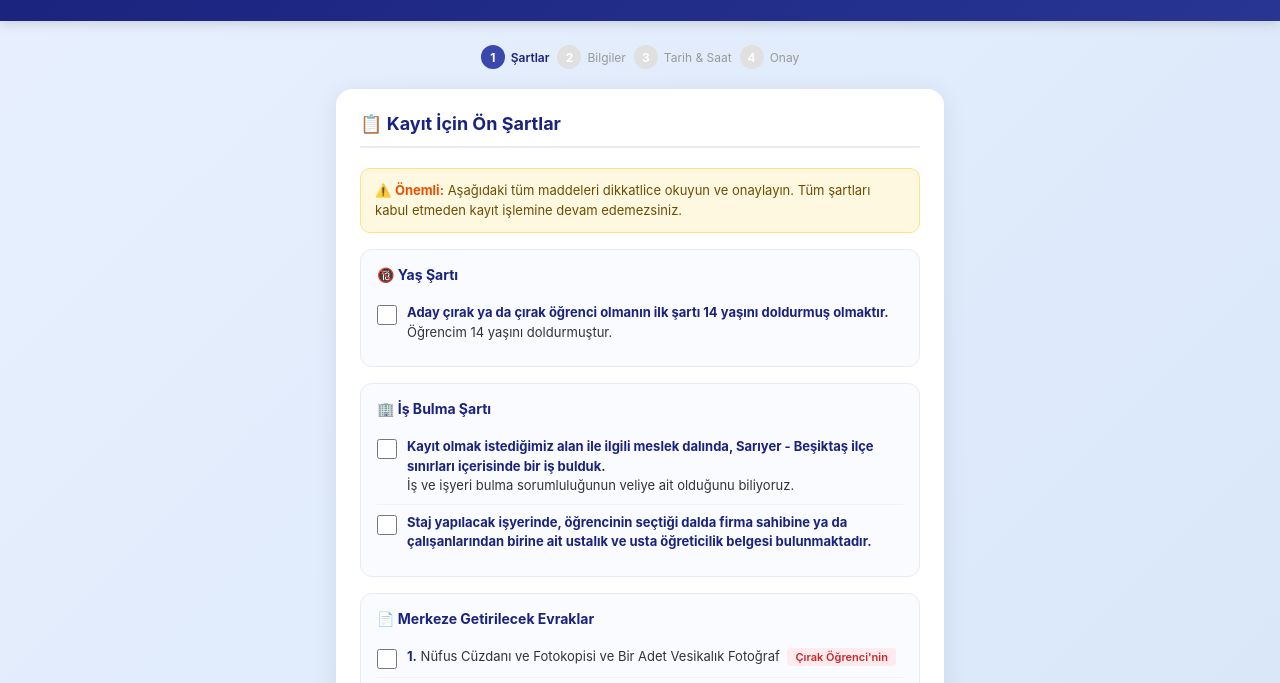
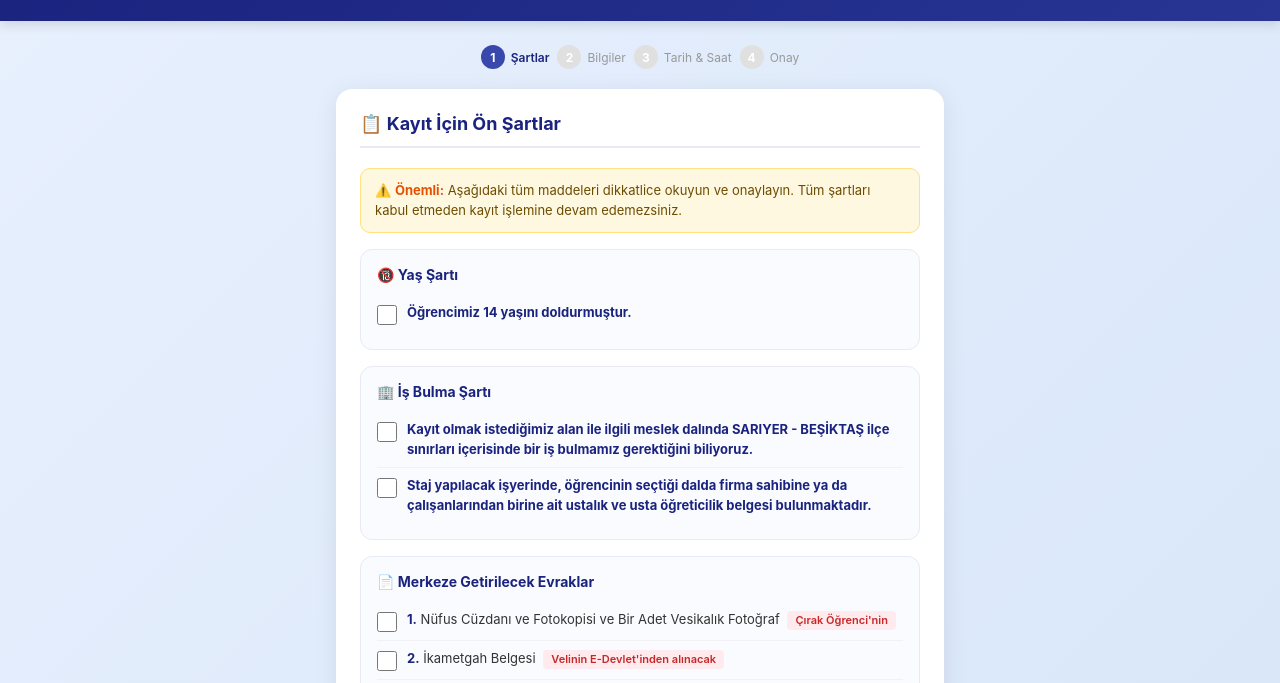
Before and after one commit to ugursoldan/mesem-randevu, a website: page public/index.html in a window 1280 px wide. Shown: the part 74-757 px from the top of the page. Drawn offline with Linux system fonts and the light colour scheme; no server answers.

Commit message:
feat: yaş ve iş bulma şartı metinleri güncellendi

```diff
--- a/public/index.html
+++ b/public/index.html
@@ -325,8 +325,7 @@
         <div class="check-item">
           <input type="checkbox" id="chkAge">
           <label for="chkAge">
-            <strong>Aday çırak ya da çırak öğrenci olmanın ilk şartı 14 yaşını doldurmuş olmaktır.</strong>
-            Öğrencim 14 yaşını doldurmuştur.
+            <strong>Öğrencimiz 14 yaşını doldurmuştur.</strong>
           </label>
         </div>
       </div>
@@ -337,8 +336,7 @@
         <div class="check-item">
           <input type="checkbox" id="chkJob">
           <label for="chkJob">
-            <strong>Kayıt olmak istediğimiz alan ile ilgili meslek dalında, Sarıyer - Beşiktaş ilçe sınırları içerisinde bir iş bulduk.</strong><br>
-            İş ve işyeri bulma sorumluluğunun veliye ait olduğunu biliyoruz.
+            <strong>Kayıt olmak istediğimiz alan ile ilgili meslek dalında SARIYER - BEŞİKTAŞ ilçe sınırları içerisinde bir iş bulmamız gerektiğini biliyoruz.</strong>
           </label>
         </div>
         <div class="check-item">
```
